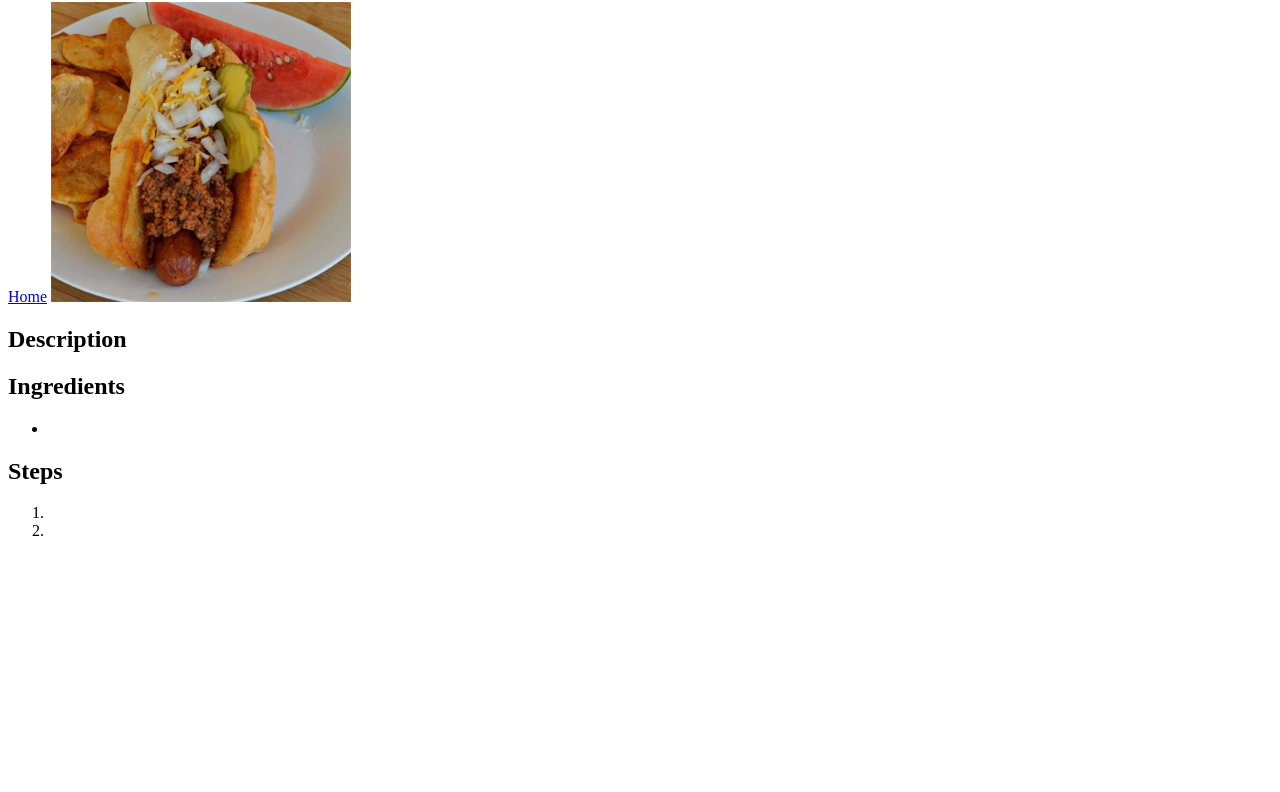
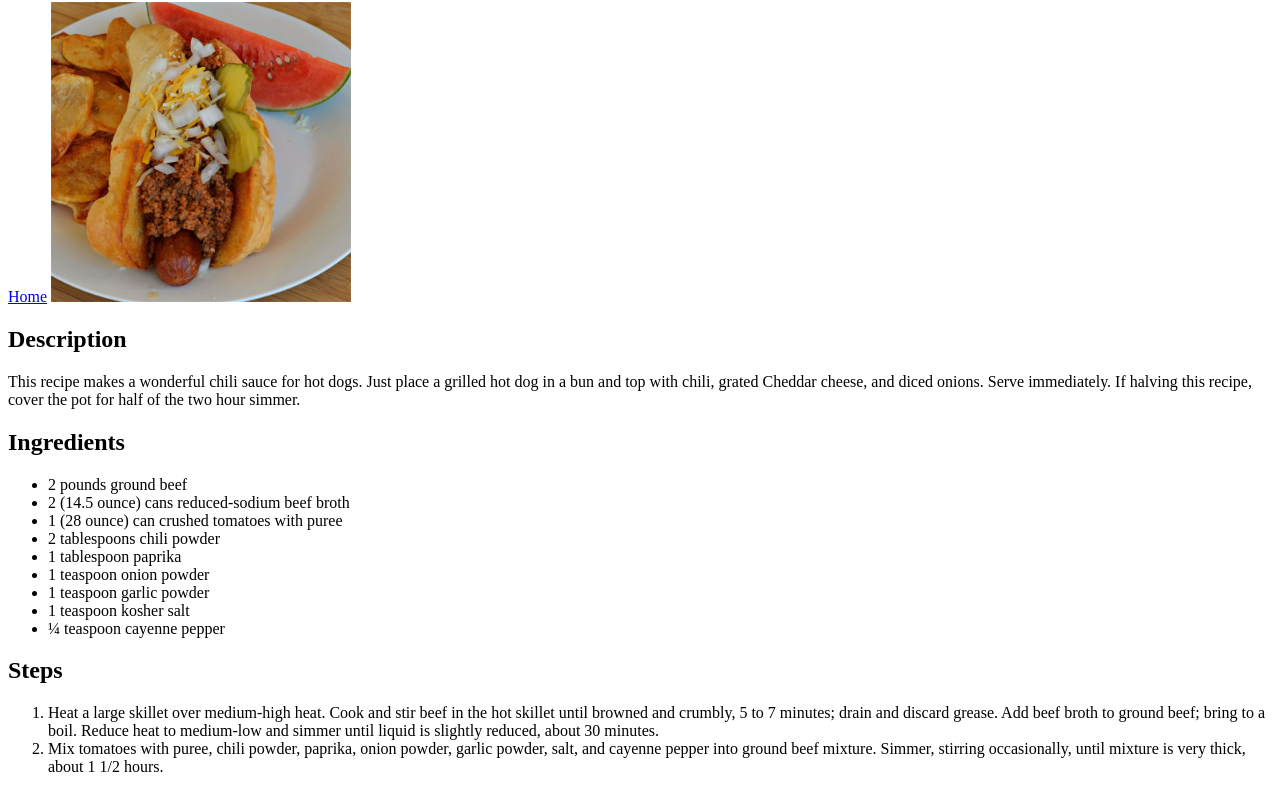
Before and after one commit to hatodog99/odin-recipes, a plain HTML site: page recipes/chili_dog.html in a window 1280 px wide. Shown: the part 78-870 px from the top of the page. Before the commit the page ends 800 px from the top, so only its background shows below. Drawn offline with Linux system fonts and the light colour scheme.

Commit message:
Add content to burger.html & chili_dog.html

```diff
--- a/recipes/chili_dog.html
+++ b/recipes/chili_dog.html
@@ -17,17 +17,40 @@
     />
 
     <h2>Description</h2>
-    <p></p>
+    <p>
+      This recipe makes a wonderful chili sauce for hot dogs. Just place a
+      grilled hot dog in a bun and top with chili, grated Cheddar cheese, and
+      diced onions. Serve immediately. If halving this recipe, cover the pot for
+      half of the two hour simmer.
+    </p>
 
     <h2>Ingredients</h2>
     <ul>
-      <li></li>
+      <li>2 pounds ground beef</li>
+      <li>2 (14.5 ounce) cans reduced-sodium beef broth</li>
+      <li>1 (28 ounce) can crushed tomatoes with puree</li>
+      <li>2 tablespoons chili powder</li>
+      <li>1 tablespoon paprika</li>
+      <li>1 teaspoon onion powder</li>
+      <li>1 teaspoon garlic powder</li>
+      <li>1 teaspoon kosher salt</li>
+      <li>¼ teaspoon cayenne pepper</li>
     </ul>
 
     <h2>Steps</h2>
     <ol>
-      <li></li>
-      <li></li>
+      <li>
+        Heat a large skillet over medium-high heat. Cook and stir beef in the
+        hot skillet until browned and crumbly, 5 to 7 minutes; drain and discard
+        grease. Add beef broth to ground beef; bring to a boil. Reduce heat to
+        medium-low and simmer until liquid is slightly reduced, about 30
+        minutes.
+      </li>
+      <li>
+        Mix tomatoes with puree, chili powder, paprika, onion powder, garlic
+        powder, salt, and cayenne pepper into ground beef mixture. Simmer,
+        stirring occasionally, until mixture is very thick, about 1 1/2 hours.
+      </li>
     </ol>
   </body>
 </html>
```
Also changed, not shown: recipes/burger.html (+23 -4 lines).
